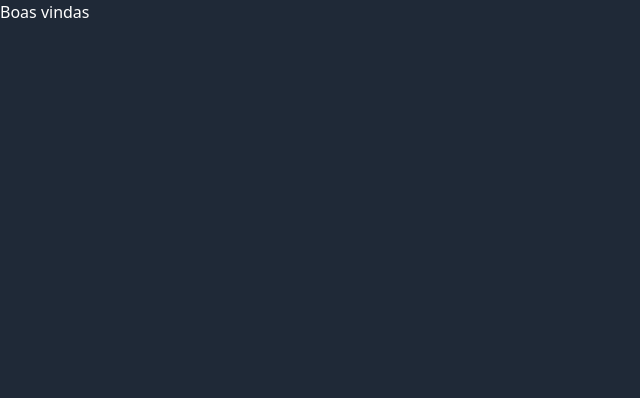
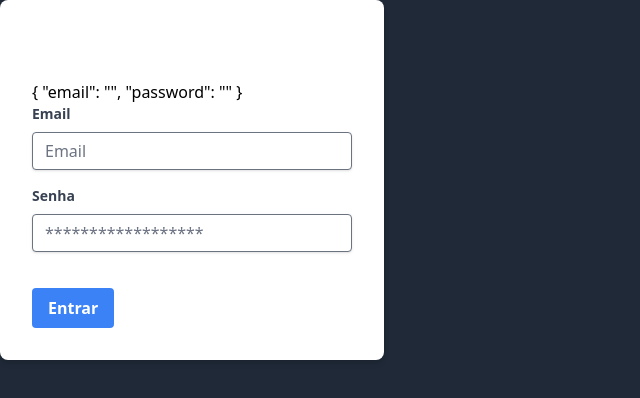
Before and after one commit to Leo-BM/projeto-empreendedor-ads, a Vue app: page / in a window 1280 px wide. Shown: the top 398 px of the page, without its empty margins (0-640 px from the left). Built offline with nearby package versions, Linux system fonts and the light colour scheme.

Commit message:
Add página de login e form básico.

```diff
--- a/src/App.vue
+++ b/src/App.vue
@@ -1,9 +1,9 @@
 <script setup>
-
+import LoginPage from './Views/LoginPage.vue';
 </script>
 
 <template>
   <div class="bg-gray-800 h-screen text-white">
-  <h1>Boas vindas</h1>
+  <LoginPage />
   </div>
 </template>
--- /dev/null
+++ b/src/Views/LoginPage.vue
@@ -0,0 +1,62 @@
+<template>
+<div class="bg-white p-8 rounded-lg shadow-md w-96">
+        <h1 class="text-2xl font-bold mb-4">Login</h1>
+        <span class="text-black">{{ loginForm }}</span>
+
+        <!-- Mensagem de erro geral -->
+        <div class="bg-red-100 border border-red-400 text-red-700 px-4 py-3 rounded relative mb-4 hidden" id="generalError">
+            <span class="block sm:inline">Erro no login. Tente novamente.</span>
+        </div>
+
+        <!-- Campo de email -->
+        <div class="mb-4">
+            <label class="block text-gray-700 text-sm font-bold mb-2" for="email">
+                Email
+            </label>
+            <input class="shadow appearance-none border rounded w-full py-2 px-3 text-gray-700 leading-tight focus:outline-none focus:shadow-outline" id="email" v-model="loginForm.email" type="email" placeholder="Email">
+            <!-- Mensagem de erro para email -->
+            <p class="text-red-500 text-xs italic hidden" id="emailError">Insira um email válido.</p>
+        </div>
+
+        <!-- Campo de senha -->
+        <div class="mb-6">
+            <label class="block text-gray-700 text-sm font-bold mb-2" for="password">
+                Senha
+            </label>
+            <input class="shadow appearance-none border rounded w-full py-2 px-3 text-gray-700 mb-3 leading-tight focus:outline-none focus:shadow-outline" id="password" type="password" v-model="loginForm.password" placeholder="******************">
+            <!-- Mensagem de erro para senha -->
+            <p class="text-red-500 text-xs italic" :class="{'hidden': loginFail === false}" id="passwordError">Sua senha está incorreta.</p>
+        </div>
+
+        <div class="flex items-center justify-between">
+            <button @click="submitLogin" class="bg-blue-500 hover:bg-blue-700 text-white font-bold py-2 px-4 rounded focus:outline-none focus:shadow-outline disabled:bg-slate-400" :disabled="processingLogin == true" type="button">
+                Entrar
+            </button>
+        </div>
+    </div>
+</template>
+
+<script setup>
+import {ref} from "vue";
+
+const loginFail = ref(false);
+const processingLogin = ref(false);
+
+const loginForm = ref({
+    email:"",
+    password: ""
+});
+
+function submitLogin(){
+    processingLogin.value = true;
+    setTimeout(() => {
+        processingLogin.value = false;
+    }, 2000);
+
+}
+
+</script>
+
+<style scoped>
+
+</style>
```
